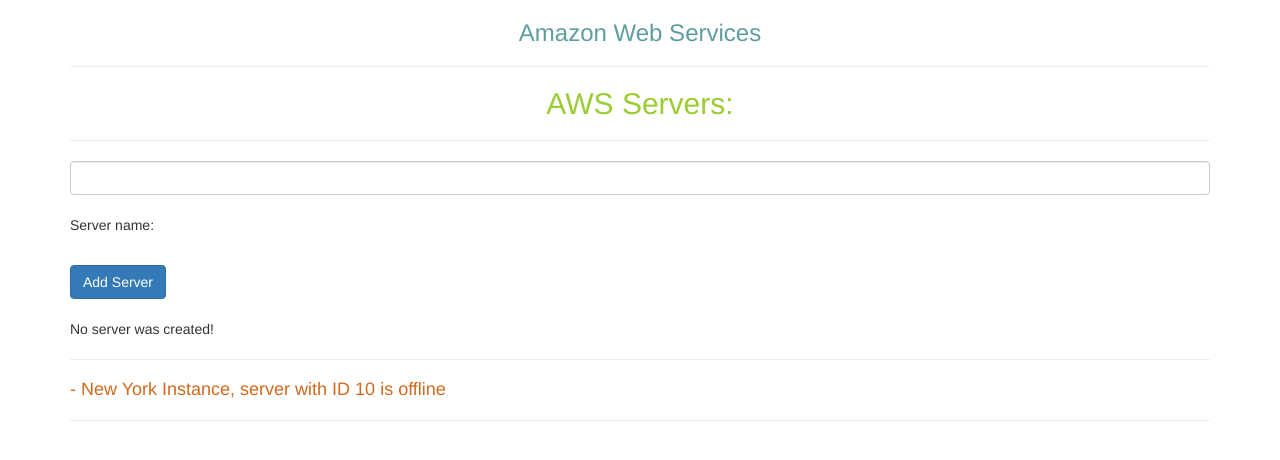
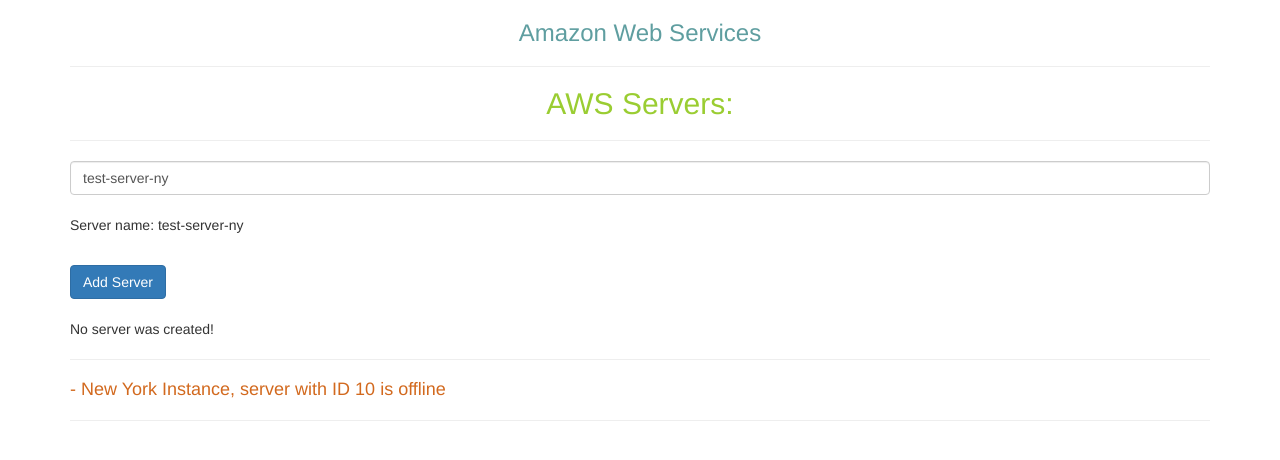
Before and after one commit to HluhovMax/my-first-app, an Angular app: page / in a window 1280 px wide. Shown: the top 460 px of the page. Built offline with nearby package versions, Linux system fonts and the light colour scheme.

Commit message:
Two-Way-Databinding

```diff
--- a/src/app/servers/servers.component.html
+++ b/src/app/servers/servers.component.html
@@ -1,9 +1,13 @@
 <h2>AWS Servers: </h2>
 <hr>
+<!--<input-->
+<!--  type="text"-->
+<!--  class="form-control"-->
+<!--  (input)="onUpdateServerName($event)">-->
 <input
   type="text"
   class="form-control"
-  (input)="onUpdateServerName($event)">
+  [(ngModel)]="serverName">
 <br/>
 <p>Server name: {{serverName}}</p>
 <br/>
--- a/src/app/servers/servers.component.ts
+++ b/src/app/servers/servers.component.ts
@@ -9,7 +9,7 @@
 
   allowNewServer = false;
   serverCreationStatus = `No server was created!`;
-  serverName = ``;
+  serverName = `test-server-ny`;
 
   constructor() {
     console.log(`Inside ServersComponent.Constructor`)
```
